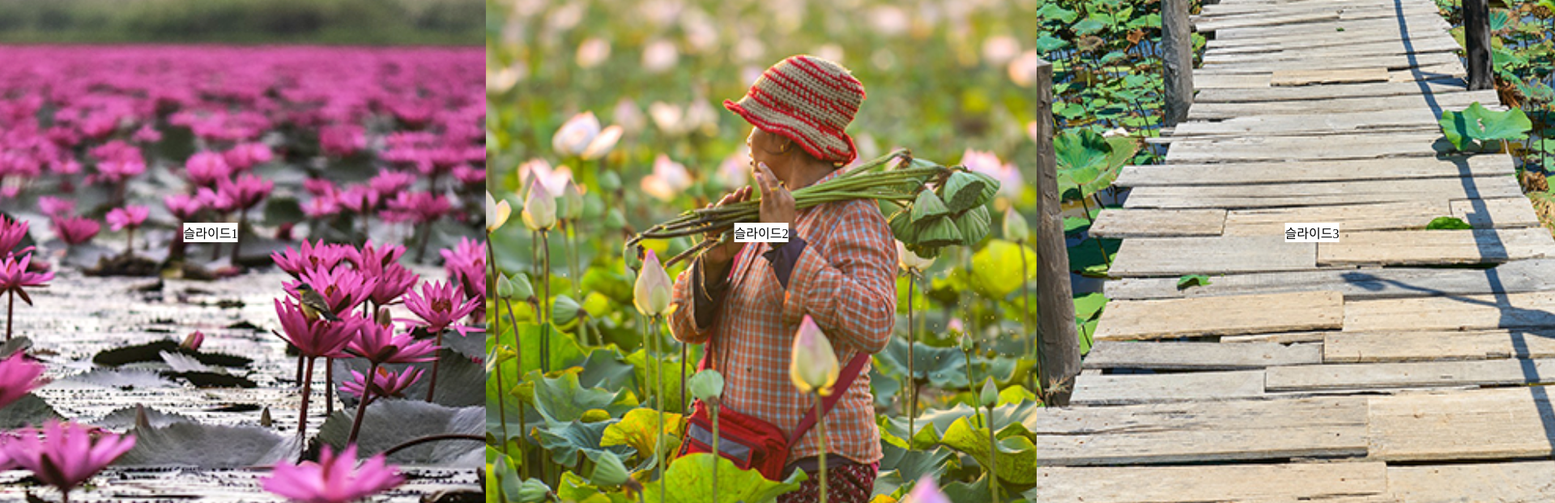
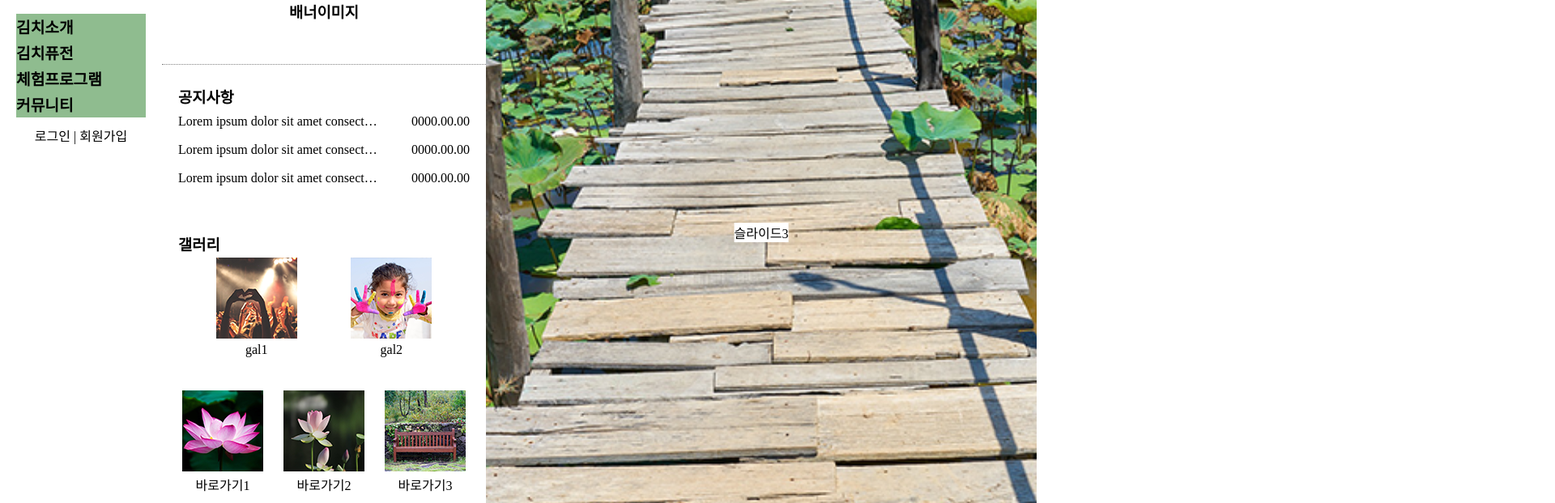
Before and after one commit to gimhyoungsoo/web_design_lisence, a plain HTML site: page E-1/index.html in a window 1280 px wide. Shown: the part 53-674 px from the top of the page at 81% size, 1920 px wide, since content can reach past the window. Drawn offline with Linux system fonts and the light colour scheme.

Commit message:
components 구분을 위한 배경색 제거, 바로가기 compo 개선, slide 개선 필요

```diff
--- a/E-1/app.js
+++ b/E-1/app.js
@@ -21,7 +21,6 @@ function ModalInit() {
 
 function SlideInit() {
     const slide = document.querySelector("#B .slide_container")
-
     slide.append(slide.firstElementChild.cloneNode(true))
     let i = 0;
     let timerId = setInterval(() => {
@@ -33,11 +32,11 @@ function SlideInit() {
 
         }
         else {
-
             slide.style.transition = `transform 0s`
             slide.style.transform = `translateX(0)`
+            i = 0
         }
 
 
-    },2000)
+    },1500)
 }
--- a/E-1/index.html
+++ b/E-1/index.html
@@ -75,6 +75,7 @@
                     <h3>배너이미지</h3>
                 </div>
                 <div class="notice">
+                    <div class="container">
                         <h3><a href="#">공지사항</a></h3>
                         <ul>
                             <li><a href="#">Lorem ipsum dolor sit amet consectetur, </a>
@@ -87,9 +88,10 @@
                                 <span>0000.00.00</span>
                             </li>
                         </ul>
-
+                    </div>
                 </div>
                 <div class="gallery">
+                    <div class="container">
                         <h3>갤러리</h3>
                         <ul>
                             <li>
@@ -100,14 +102,14 @@
                                 <span>gal2</span>
                             </li>
                         </ul>
-
-
-
+                    </div>
                 </div>
                 <div class="shortcut">
-                    <img src="./img/shortcut1.png" alt="숏컷1">
-                    <img src="./img/shortcut2.png" alt="숏컷2">
-                    <img src="./img/shortcut3.png" alt="숏컷3">
+                    <div class="container">
+                        <div><a href="#"><img src="./img/shortcut1.png" alt="숏컷1"><span>바로가기1</span></a></div>
+                        <div><a href="#"><img src="./img/shortcut2.png" alt="숏컷2"><span>바로가기2</span></a></div>
+                        <div><a href="#"><img src="./img/shortcut3.png" alt="숏컷3"><span>바로가기3</span></a></div>
+                    </div>
                 </div>
             </div>
 
--- a/E-1/style.css
+++ b/E-1/style.css
@@ -1,30 +1,30 @@
 @charset "utf-8"; * { margin: 0; padding: 0; list-style: none; text-decoration: none; color: black; box-sizing: border-box; }
 
-a {text-decoration: none; color: inherit;}
+a { text-decoration: none; color: inherit; }
 
-/*global end --------- */
+/*global end ------------------- */
 
-/* container --------- */
+/* container ------------------- */
 #container_window { width: 100vw; height: 100vh; }
 
 #container_ACB { width: 100%; height: calc(100% - 120px); display: flex; }
 
-/*modal start---------- */
+/*modal start-------------------- */
 #modal { width: 50vw; height: 60vh; border: 1px solid black; position: fixed; left: 25vw; top: 20vh; visibility: hidden; background-color: aliceblue; }
 
 #modal header { width: 100%; height: 10%; font-size: 24px; }
 
-#modal p {margin: 0 auto; width: 80%; height: 80%; text-decoration: underline; }
+#modal p { margin: 0 auto; width: 80%; height: 80%; text-decoration: underline; }
 
 #modal button { position: absolute; bottom: 10px; right: 10px; }
-/*modal end---------- */
+/*modal end-------------------- */
 
 /*A ==================== */
-#A { min-width: 180px; width: 200px; height: 100%; background-color: chartreuse; }
+#A { min-width: 200px; width: 200px; height: 100%; }
 
 #A .logo { width: 100%; height: 50px; text-align: center; line-height: 50px; margin-bottom: 20px; }
 
-nav { width: 80%; background-color: whitesmoke; margin: auto; }
+nav { width: 80%; background-color:darkseagreen; margin: auto; }
 
 nav .main_menu > a { display: block; font-size: larger; font-weight: 600; padding: 2px 0; }
 
@@ -36,16 +36,16 @@ nav .main_menu:hover .sub_menu li { height: 30px; }
 
 nav .sub_menu li:hover { background-color: tomato; }
 
-/*C ==================== */
-#C { width: 400px; height: 100%; background-color: blanchedalmond; display: flex; flex-direction: column; }
+/*C ======================================== */
+#C { min-width: 400px; width: 400px; height: 100%; display: flex; flex-direction: column; }
 
-/*banner part ---------- */
+/*banner part -------------------- */
 .banner { flex-grow: 1; width: 100%; height: 100px; border-bottom: 1px dotted grey; }
 
 .banner h3 { display: inline-block; position: relative; top: 50%; left: 50%; transform: translate(-50%, -50%); }
 
-/*notice part ---------- */
-.notice { flex-grow: 1.5; overflow: hidden;  background-color: crimson; }
+/*notice part -------------------- */
+.notice { flex-grow: 1.5; display: flex; flex-direction: column; justify-content: center; overflow: hidden; }
 
 .notice h3 { padding-left: 20px; }
 
@@ -59,32 +59,33 @@ nav .sub_menu li:hover { background-color: tomato; }
 
 .notice li span { margin-left: auto; }
 
-/*gallery part ---------- */
-.gallery { flex-grow: 1.5; background-color: rebeccapurple; }
-
+/*gallery part -------------------- */
+.gallery { flex-grow: 1.5; display: flex; flex-direction: column; justify-content: center; }
 .gallery h3 { padding-left: 20px; }
-
 .gallery ul { margin-top: 1%; display: flex; justify-content: space-evenly; }
-
 .gallery ul li span { margin-top: 1%; display: block; text-align: center; }
 
-/*shortcut part ---------- */
-.shortcut {  flex-grow: 1; display: flex; justify-content: space-around; width: 100%; height: 100px; background-color: coral; }
+/*shortcut part -------------------- */
+.shortcut { flex-grow: 1; display: flex; flex-direction: column; justify-content: center; }
+.shortcut .container { display: flex; justify-content: space-evenly;}
+.shortcut .container div { display: flex; flex-direction: column; }
+.shortcut .container div span { display: block; text-align: center; }
+.shortcut img { height: 100px; object-fit: fill; margin: auto 0; }
 
-/*B ==================== */
-#B {  min-width: 600px;  width: calc(100% - 200px - 400px); height: 100%; background-color: cornflowerblue; }
+/*B ======================================== */
+#B { overflow: hidden; width: 100%; height: 100%; }
 
-.slide_container { transition: transform 0.5s; display: flex; width: 400%; height: 100%;}
+.slide_container { transition: transform 0.5s; display: flex; width: 400%; height: 100%; }
 .slide_container div { position: relative; }
-.slide_container span { position: absolute; top: 50%; left: 50%; transform: translate(-50%,-50%); background-color: white;}
-.slide_container img { width: 100%; height: 100%; object-fit: cover;}
+.slide_container span { position: absolute; top: 50%; left: 50%; transform: translate(-50%,-50%); background-color: white; }
+.slide_container img { width: 100%; height: 100%; object-fit: cover; }
 
-/*FOOTER ==================== */
+/*FOOTER ======================================== */
 footer { display: flex; width: 100%; height: 120px; }
 
 footer .logo { background-color: coral; min-width: 200px; width: 200px; height: 100%; height: 100%; text-align: center; filter: grayscale(0.7); }
-
+footer .container { width: 100%;}
 footer .container ul { padding-left: 10px; display: flex; height: 40%; align-items: center; }
 
 footer .container ul li { margin: 0 10px; }
-footer .footer_p_wrapper { padding-left: 20px; border-top: 1px dotted gray;}
+footer .footer_p_wrapper { padding-left: 20px; border-top: 1px dotted gray; }
```
Lines whose indentation alone changed are shown as unchanged.
